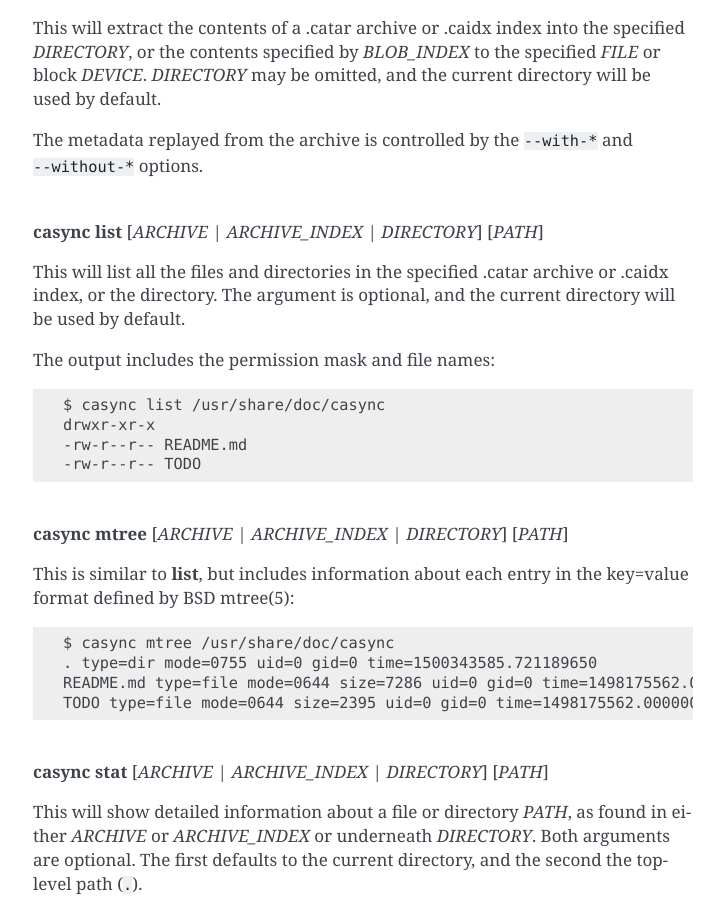
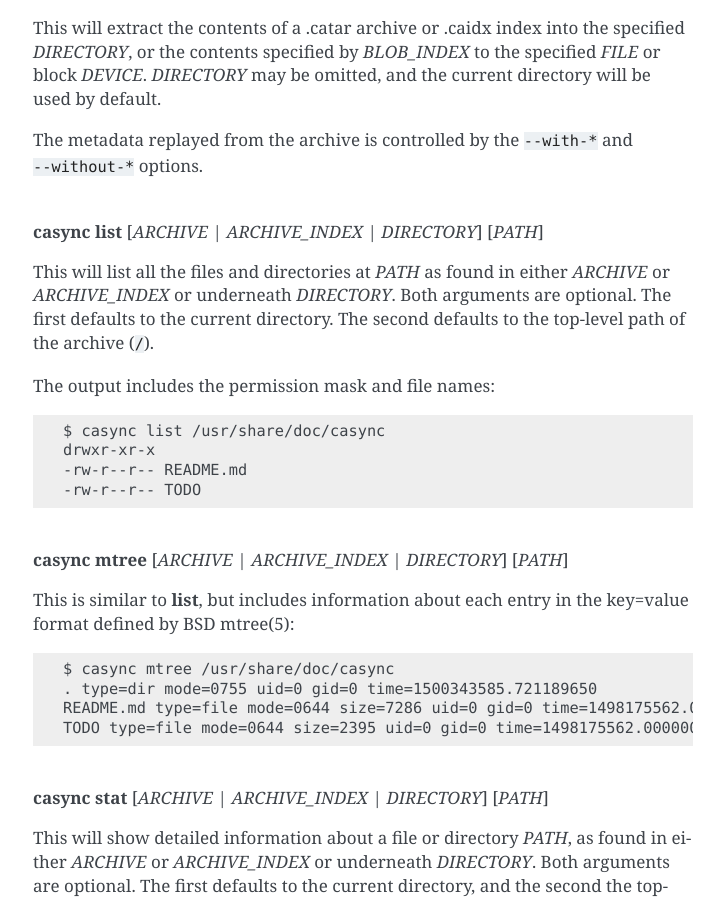
Before and after one commit to systemd/casync, a Sphinx documentation site: the page built from doc/casync.rst, in a window 1280 px wide and 900 px high, scrolled down 1039 px. Shown: the whole window, without its empty margins (387-1111 px from the left). Built offline with Sphinx 7.4.7, drawn with Linux system fonts in a browser that asks for light colours.

Commit message:
man: reword list command section
The commands list, mtree and stat are similar.

This rewording is inspired on the stat command section that is section
the most up-to-date.

Note: the top-level path in archive is `/', not `.'.

```diff
--- a/doc/casync.rst
+++ b/doc/casync.rst
@@ -57,9 +57,10 @@ The metadata replayed from the archive is controlled by the ``--with-*`` and
 |
 | **casync** **list** [*ARCHIVE* | *ARCHIVE_INDEX* | *DIRECTORY*] [*PATH*]
 
-This will list all the files and directories in the specified .catar
-archive or .caidx index, or the directory. The argument is optional,
-and the current directory will be used by default.
+This will list all the files and directories at *PATH* as found in either
+*ARCHIVE* or *ARCHIVE_INDEX* or underneath *DIRECTORY*. Both arguments are
+optional. The first defaults to the current directory. The second defaults to
+the top-level path of the archive (``/``).
 
 The output includes the permission mask and file names::
 
```
